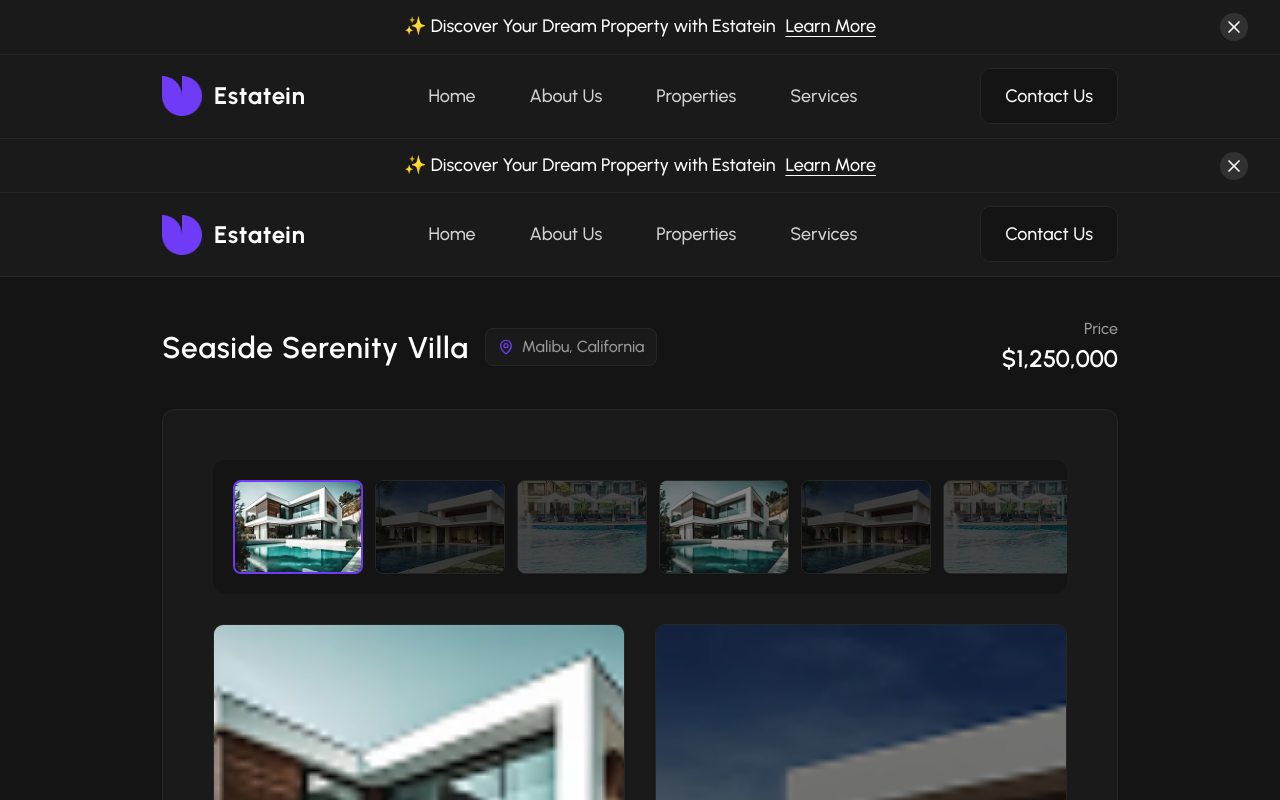
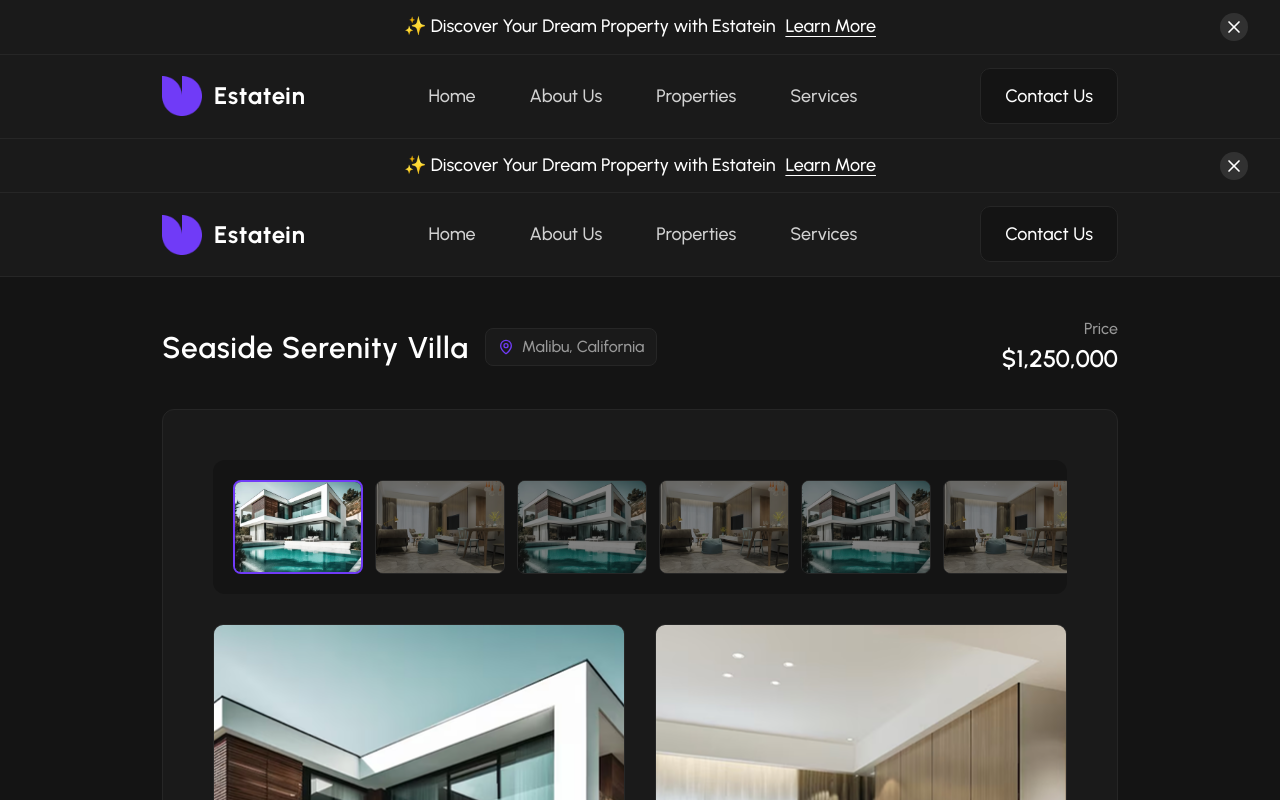
Before and after one commit to hassamnaveed44/real-estate, a Next.js app: page /propertydetails/1 in a window 1280 px wide. Shown: the top 800 px of the page. Built offline with nearby package versions, Linux system fonts and the light colour scheme.

Commit message:
fix images issue

```diff
--- a/app/components/properties-detail/PropertyDetailsHero.tsx
+++ b/app/components/properties-detail/PropertyDetailsHero.tsx
@@ -37,15 +37,15 @@ export default function PropertyDetailsHero({ property }: PropertyDetailsHeroPro
     bathrooms: 3,
     area: "2,500 Square Feet",
     images: [
-      "/images/property-1.png",
-      "/images/property-2.png",
-      "/images/property-3.png",
-      "/images/property-1.png",
-      "/images/property-2.png",
-      "/images/property-3.png",
-      "/images/property-1.png",
-      "/images/property-2.png",
-      "/images/property-3.png",
+      "/images/propertyhero1.png",
+      "/images/propertyhero2.png",
+      "/images/propertyhero1.png",
+      "/images/propertyhero2.png",
+      "/images/propertyhero1.png",
+      "/images/propertyhero2.png",
+      "/images/propertyhero1.png",
+      "/images/propertyhero2.png",
+      "/images/propertyhero2.png",
     ],
     amenities: [
       "Private Beach Access",
```
